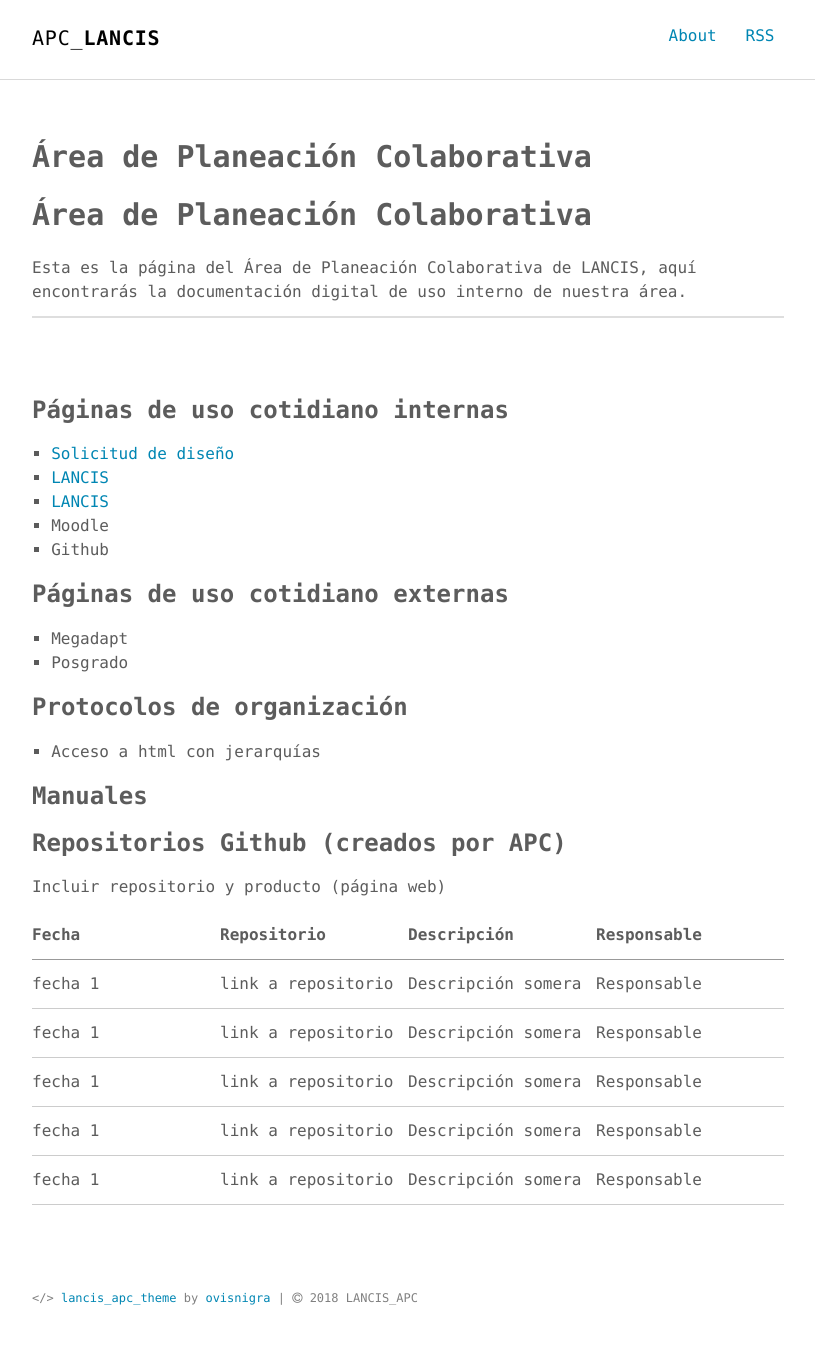
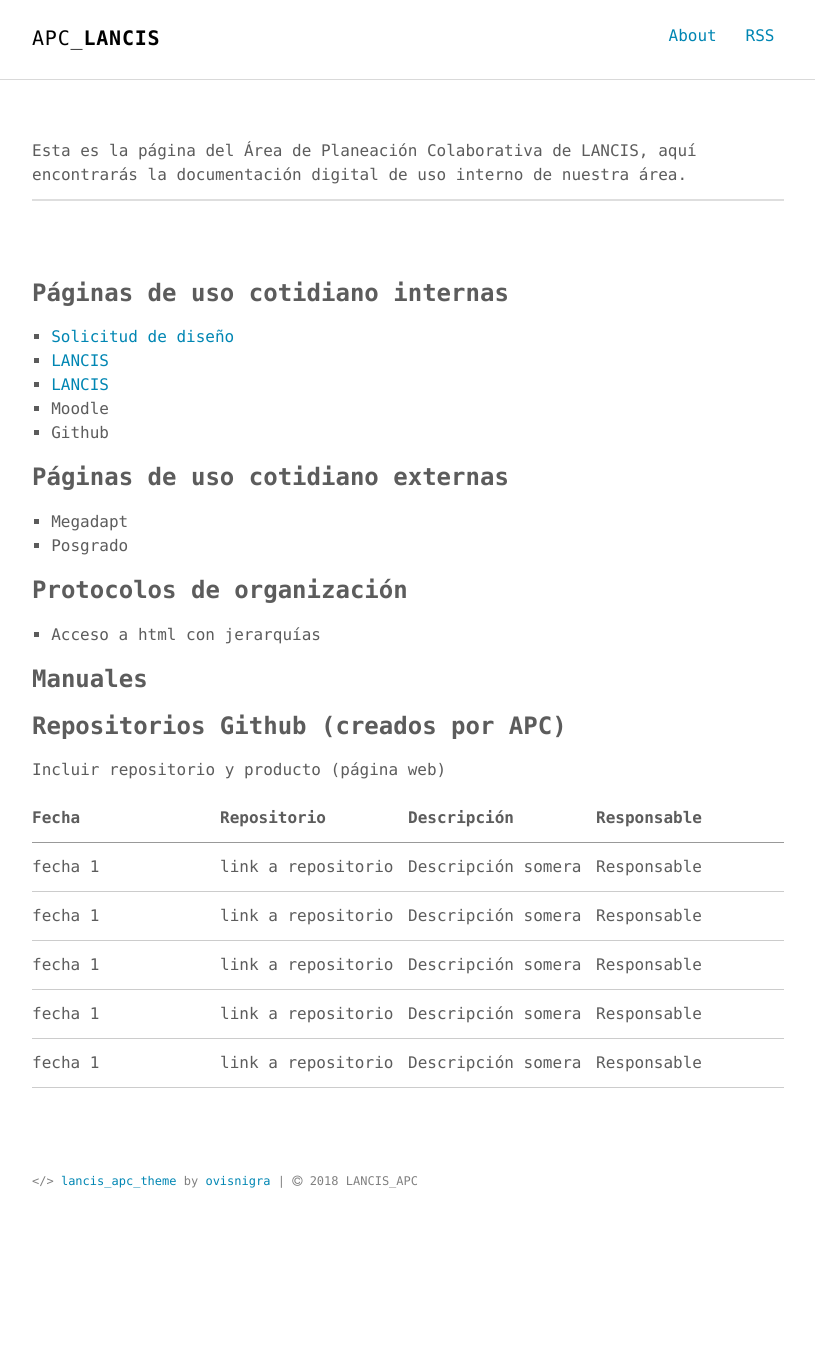
Before and after one commit to lancis-apc/web_apc_v0, a Jekyll site: the page built from index.md, in a window 1280 px wide. Shown: the whole page, without its empty margins (232-1047 px from the left). Built offline with Jekyll 4.4.1, drawn with Linux system fonts in a browser that asks for light colours; our own code applies the rules of GitHub Pages for plain Markdown files; after the commit the page ends 1238 px from its top, so only the background shows below that.

Commit message:
eliminé doble título en index

```diff
--- a/index.md
+++ b/index.md
@@ -3,8 +3,6 @@ layout: page
 Title: "Área de Planeación Colaborativa"
 ---
 
-
-# Área de Planeación Colaborativa
 
 Esta es la página del Área de Planeación Colaborativa de LANCIS, aquí encontrarás la documentación digital de uso interno de nuestra área.
 
```
